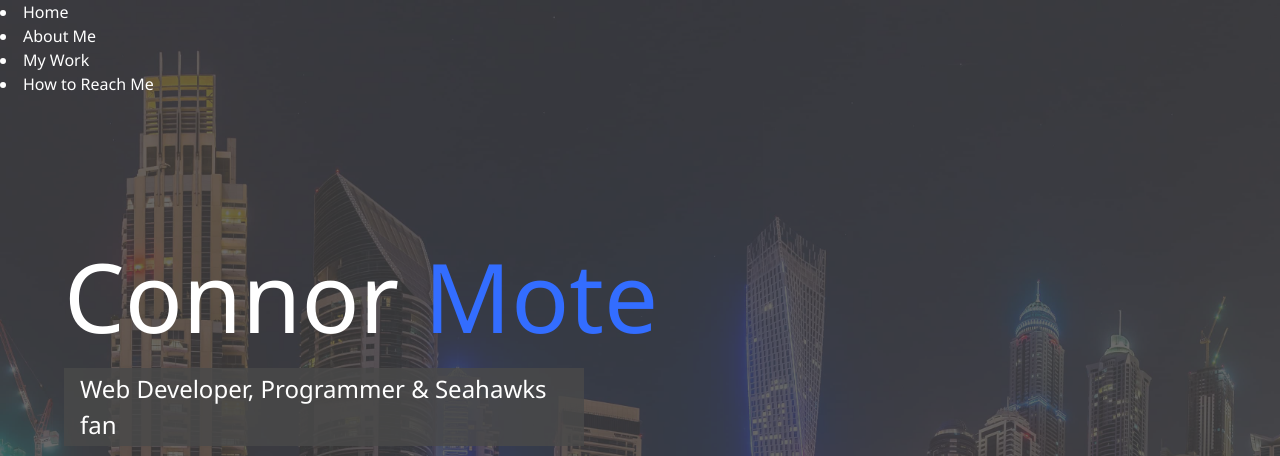
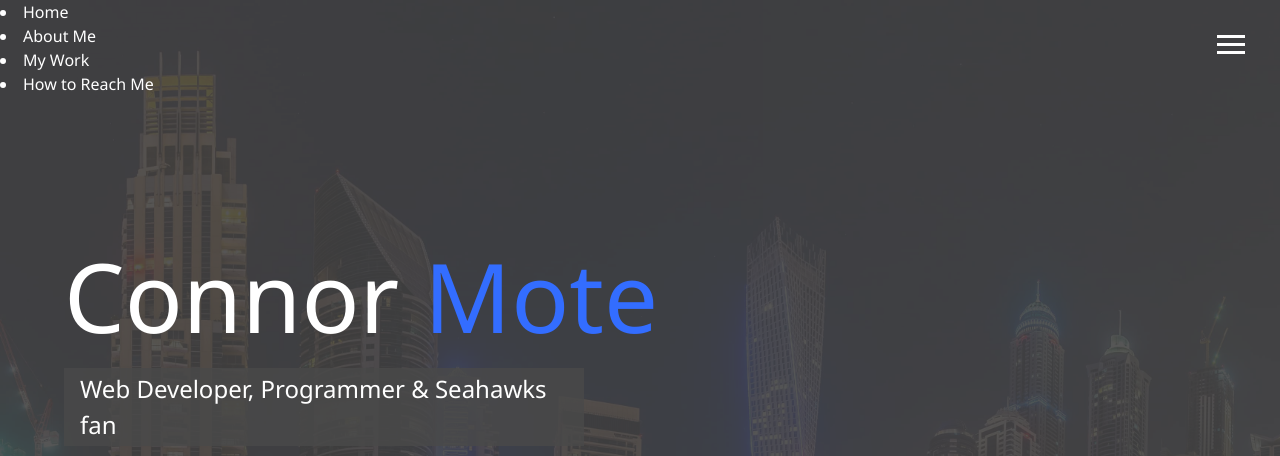
Before and after one commit to RslWlsn3/Portfolio-Website, a website: page dist/index.html in a window 1280 px wide. Shown: the top 456 px of the page. Drawn offline with Linux system fonts and the light colour scheme.

Commit message:
Menu button, javascript & rotate

```diff
--- a/scss/_config.scss
+++ b/scss/_config.scss
@@ -3,7 +3,7 @@ $secondary-color: #336dff;
 $seahawks-color: #66c010;
 $show-home-image: true;
 $home-image: url(../img/test6.jpg);
-$background-opacity: 0.8;
+$background-opacity: 0.9;
 
 @mixin easeOut {
   transition: all 0.5s ease-out;
--- /dev/null
+++ b/scss/_menu.scss
@@ -0,0 +1,37 @@
+//Menu butoon
+.menu-btn {
+  position: absolute; //allows us to say exactly where we want it to be
+  z-index: 3;
+  right: 35px;
+  top: 35px;
+  cursor: pointer; //pointer when you hover over it
+  @include easeOut;
+
+  .btn-line {
+    width: 28px;
+    height: 3px;
+    margin: 0 0 5px 0;
+    background: #fff;
+    @include easeOut;
+  }
+
+  &.close {
+    transform: rotate(180deg);
+
+    .btn-line {
+      //Line 1 - Rotate
+      &:nth-child(1) {
+        //& -> .btnline:nthcild(1){} in css or more specificaly .menu-btn.close .btn-line:nth-child(1){}
+        transform: rotate(45deg) translate(5px, 5px);
+      }
+      //Line 2 - Hide
+      &:nth-child(2) {
+        opacity: 0;
+      }
+      //Line 3 - Rotate
+      &:nth-child(3) {
+        transform: rotate(-45deg) translate(6.5px, -6.5px);
+      }
+    }
+  }
+}
--- a/scss/main.scss
+++ b/scss/main.scss
@@ -1,4 +1,5 @@
 @import 'config';
+@import 'menu';
 
 * {
   box-sizing: border-box; //size stays the same no matter what padding and border are
```
Also changed, not shown: dist/css/main.css, dist/js/main.js, 1 other file.
